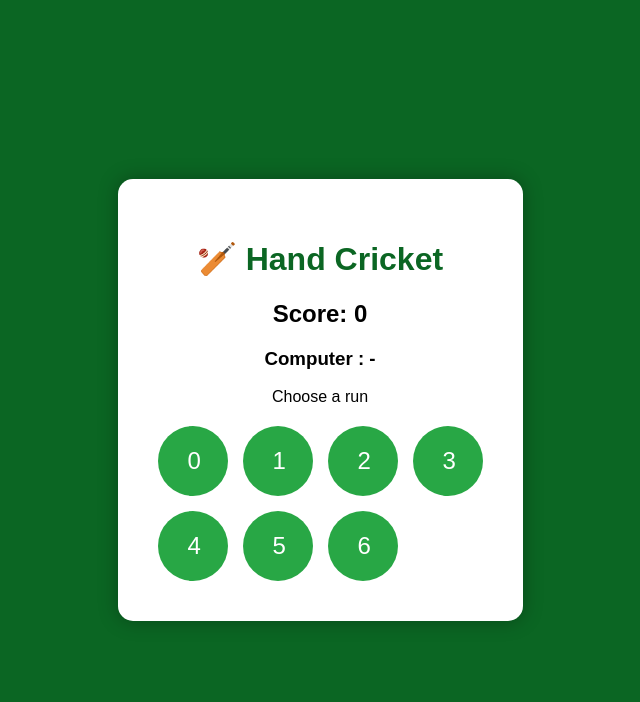
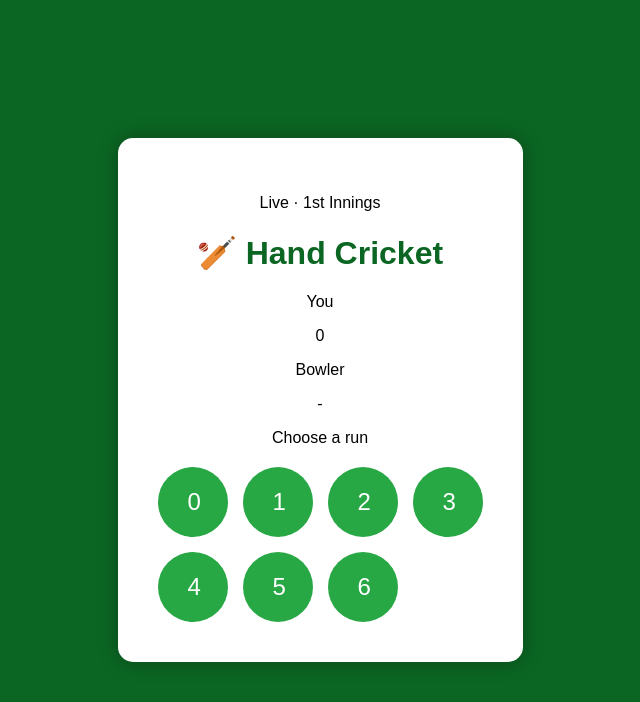
Before and after one commit to nagendragouda390-lgtm/hand-cricket, a Flask app: page /game in a window 1280 px wide. Shown: the top 702 px of the page, without its empty margins (320-960 px from the left). Run offline with Flask 3, Linux system fonts and the light colour scheme.

Commit message:
Add files via upload

```diff
--- a/templates/game.html
+++ b/templates/game.html
@@ -1,30 +1,40 @@
 <!DOCTYPE html>
-<html>
+<html lang="en">
 <head>
+    <meta charset="UTF-8">
+    <meta name="viewport" content="width=device-width, initial-scale=1.0">
     <title>Hand Cricket</title>
     <link rel="stylesheet" href="{{ url_for('static', filename='style.css') }}">
 </head>
 <body>
 
+<div class="pitch-strip"></div>
+
 <div class="container">
+    <p class="eyebrow">Live &middot; 1st Innings</p>
+    <h1><span class="ball-emoji">🏏</span> Hand Cricket</h1>
 
-    <h1>🏏 Hand Cricket</h1>
+    <div class="scoreboard">
+        <div class="cell">
+            <p class="label">You</p>
+            <p class="value">{{ score }}</p>
+        </div>
+        <div class="divider"></div>
+        <div class="cell">
+            <p class="label">Bowler</p>
+            <p class="value">{{ computer }}</p>
+        </div>
+    </div>
 
-    <h2>Score: {{ score }}</h2>
-
-    <h3>Computer : {{ computer }}</h3>
-
-    <p>{{ message }}</p>
+    <p class="ticker">{{ message }}</p>
 
     <div class="buttons">
         {% for i in range(7) %}
-            <a href = "/play/{{ i }}">
+            <a href="/play/{{ i }}">
                 <button>{{ i }}</button>
             </a>
         {% endfor %}
-
     </div>
-
 </div>
 
 </body>
```
Also changed, not shown: templates/index.html (+10 -6 lines), templates/result.html (+12 -6 lines).
